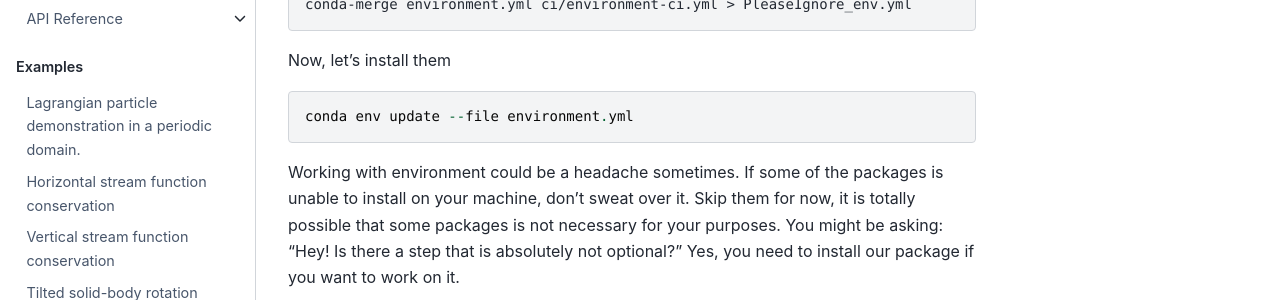
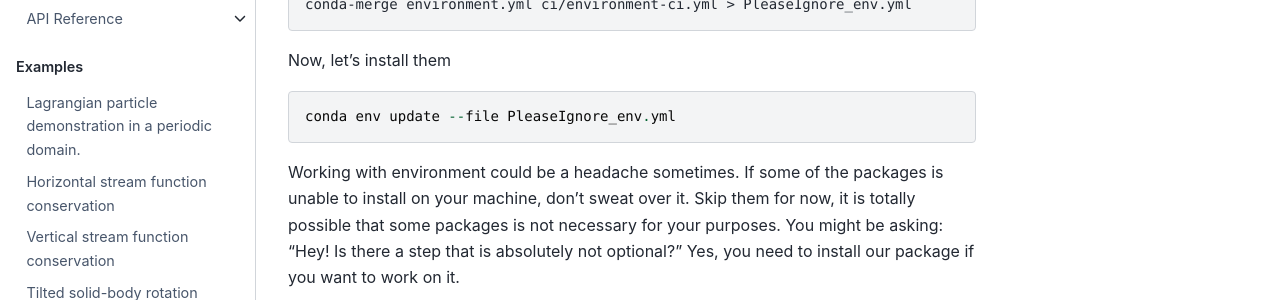
Before and after one commit to MaceKuailv/seaduck, a Jupyter Book: the page built from docs/contribute/prep_env.md, in a window 1280 px wide and 900 px high, scrolled down 1018 px. Shown: the part 152-452 px from the top of the window. Built offline with Jupyter Book 1.0.4 settings and Sphinx 7.4.7 and the Sphinx Book theme 1.1.4, drawn with Linux system fonts in a browser that asks for light colours; pages that are not in the unit, such as notebooks, are missing from menus.

Commit message:
doc error tom caught

````diff
--- a/docs/contribute/prep_env.md
+++ b/docs/contribute/prep_env.md
@@ -48,7 +48,7 @@ conda-merge environment.yml ci/environment-ci.yml > PleaseIgnore_env.yml
 Now, let's install them
 
 ```
-conda env update --file environment.yml
+conda env update --file PleaseIgnore_env.yml
 ```
 
 Working with environment could be a headache sometimes. If some of the packages is unable to install on your machine, don't sweat over it. Skip them for now, it is totally possible that some packages is not necessary for your purposes.
````
